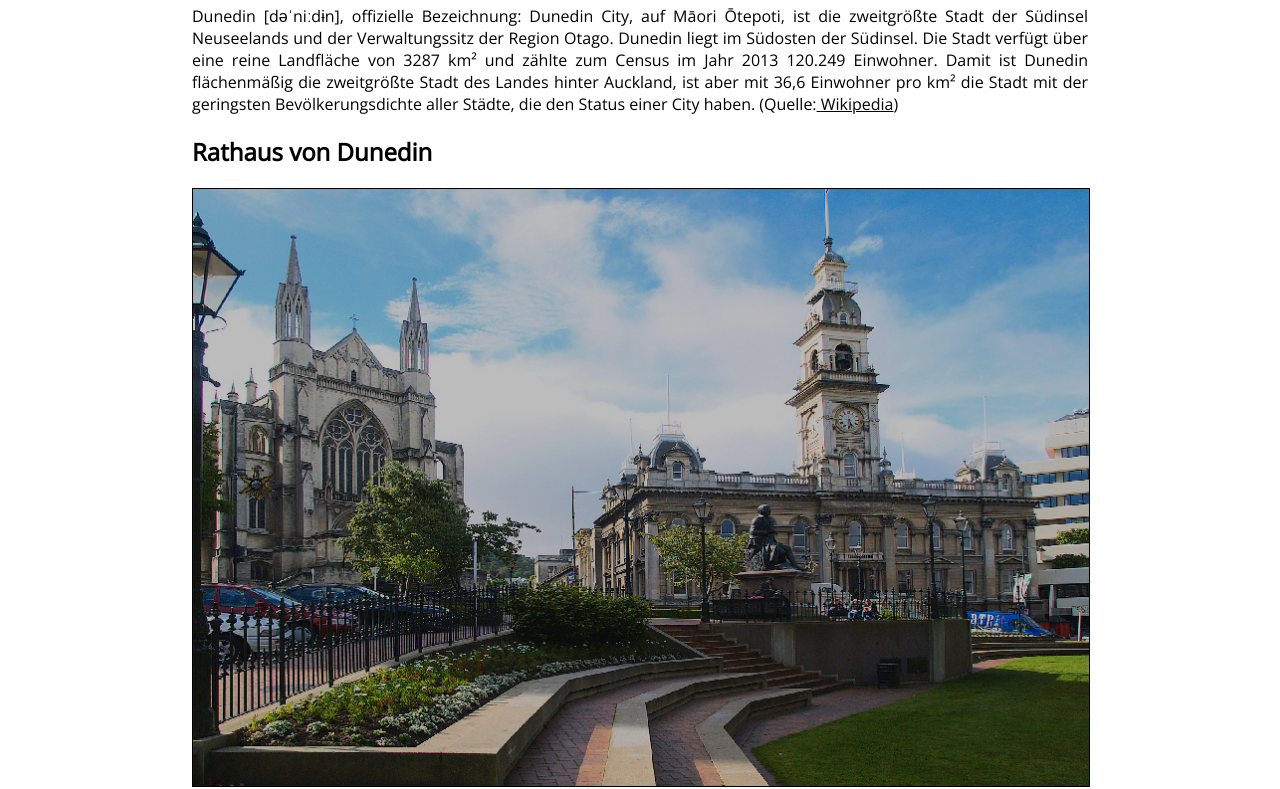
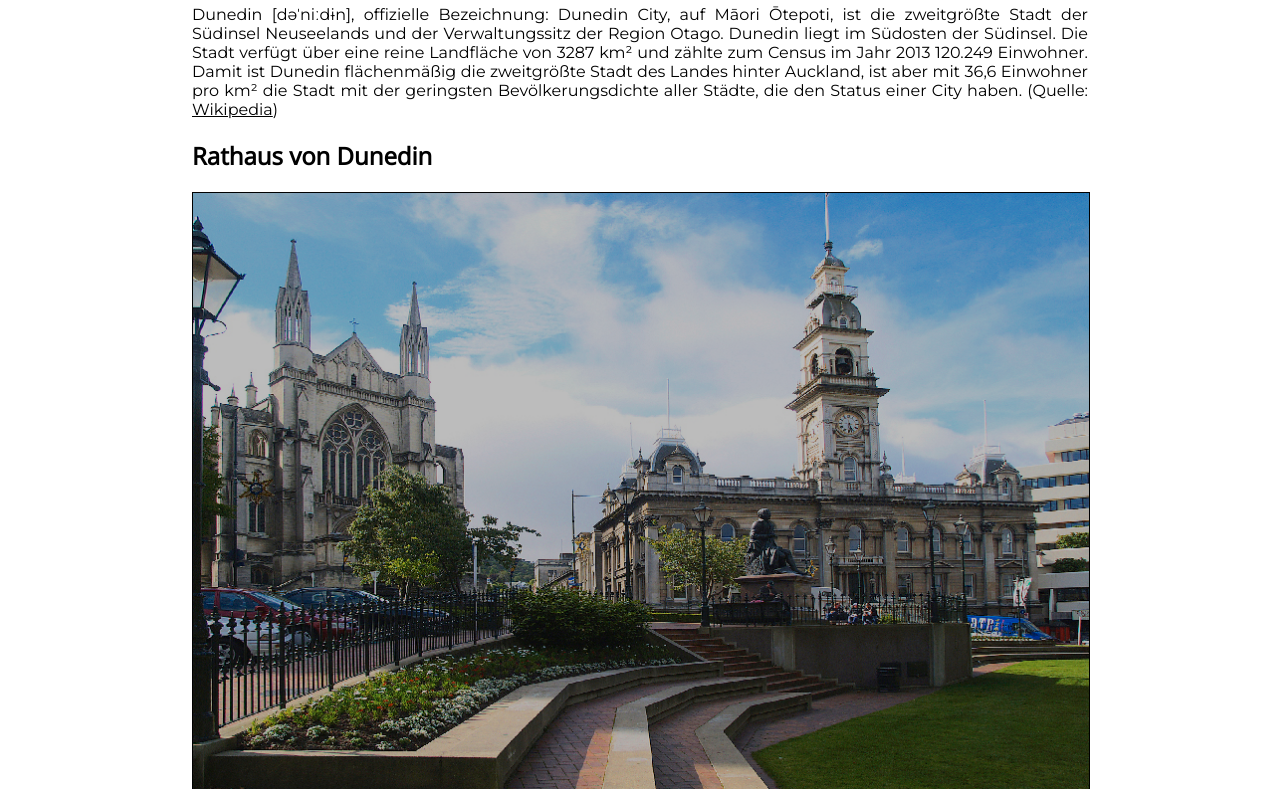
Before and after one commit to elsa-ve/elsa-ve.github.io, a plain HTML site: page nz/index.html in a window 1280 px wide. Shown: the part 663-1452 px from the top of the page. Drawn offline with nearby package versions, Linux system fonts and the light colour scheme.

Commit message:
Schriftarten

```diff
--- a/nz/index.html
+++ b/nz/index.html
@@ -7,9 +7,10 @@
     <title>Neuseelandreise - Dunedin</title>
     <!-- Stylesheet einbauen über link rel-->
     <script src="https://cdnjs.cloudflare.com/ajax/libs/font-awesome/5.12.1/js/all.min.js"></script>
-    <link href="https://fonts.googleapis.com/css?family=Open+Sans&display=swap" rel="stylesheet">
+    <link href="https://fonts.googleapis.com/css?family=Montserrat|Open+Sans&display=swap" rel="stylesheet">
     <link rel="stylesheet" href="main.css">
     <script src="main.js"></script>
+
 </head>
 <!-- Icons über fontawesome.com; google fonts für Schreibstile-->
 <body>
--- a/nz/main.css
+++ b/nz/main.css
@@ -41,6 +41,7 @@ main {
 
 main p {
    text-align: justify;
+   font-family: 'Montserrat', sans-serif;
 }
 
 main figure {
```
